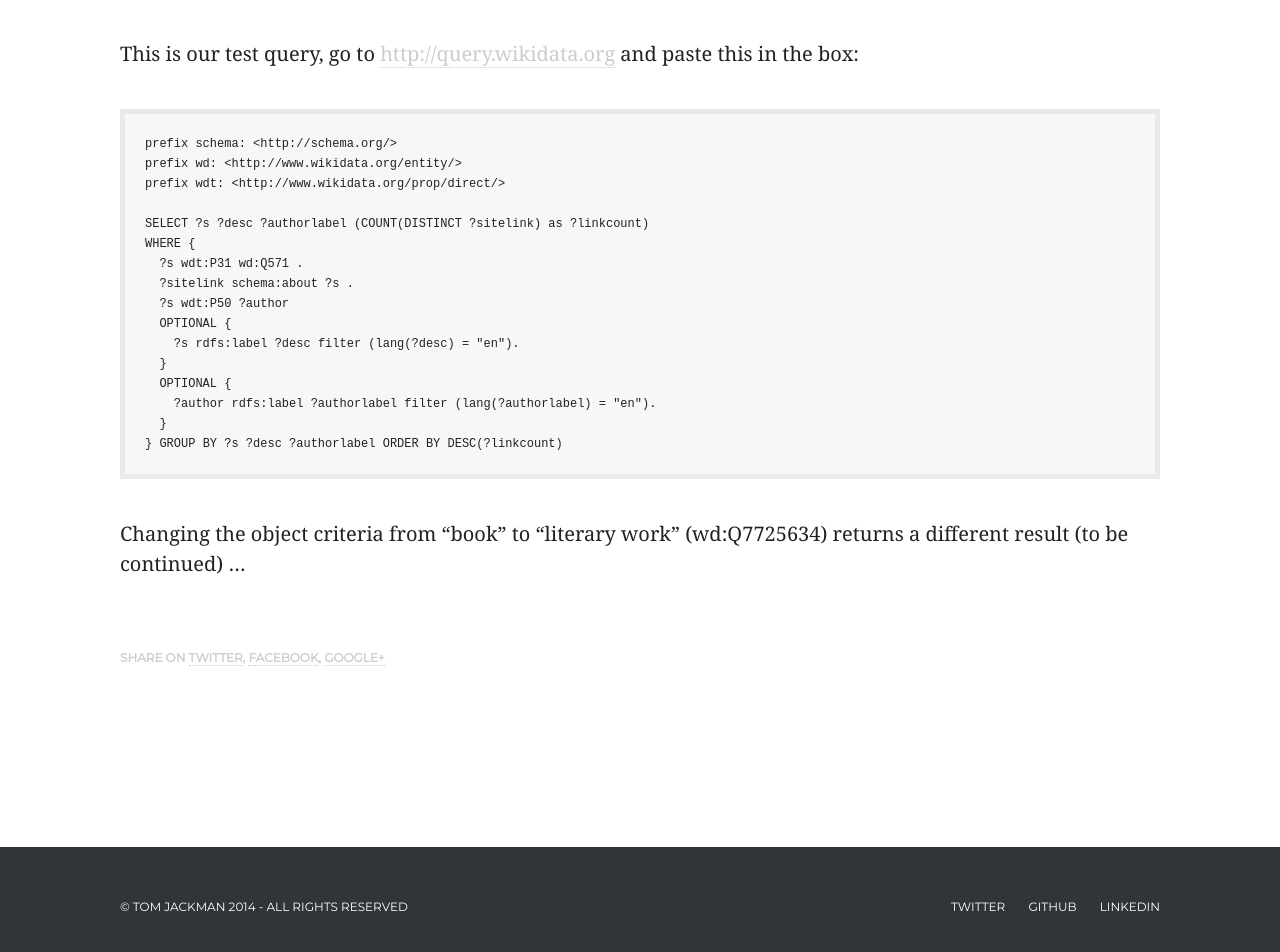
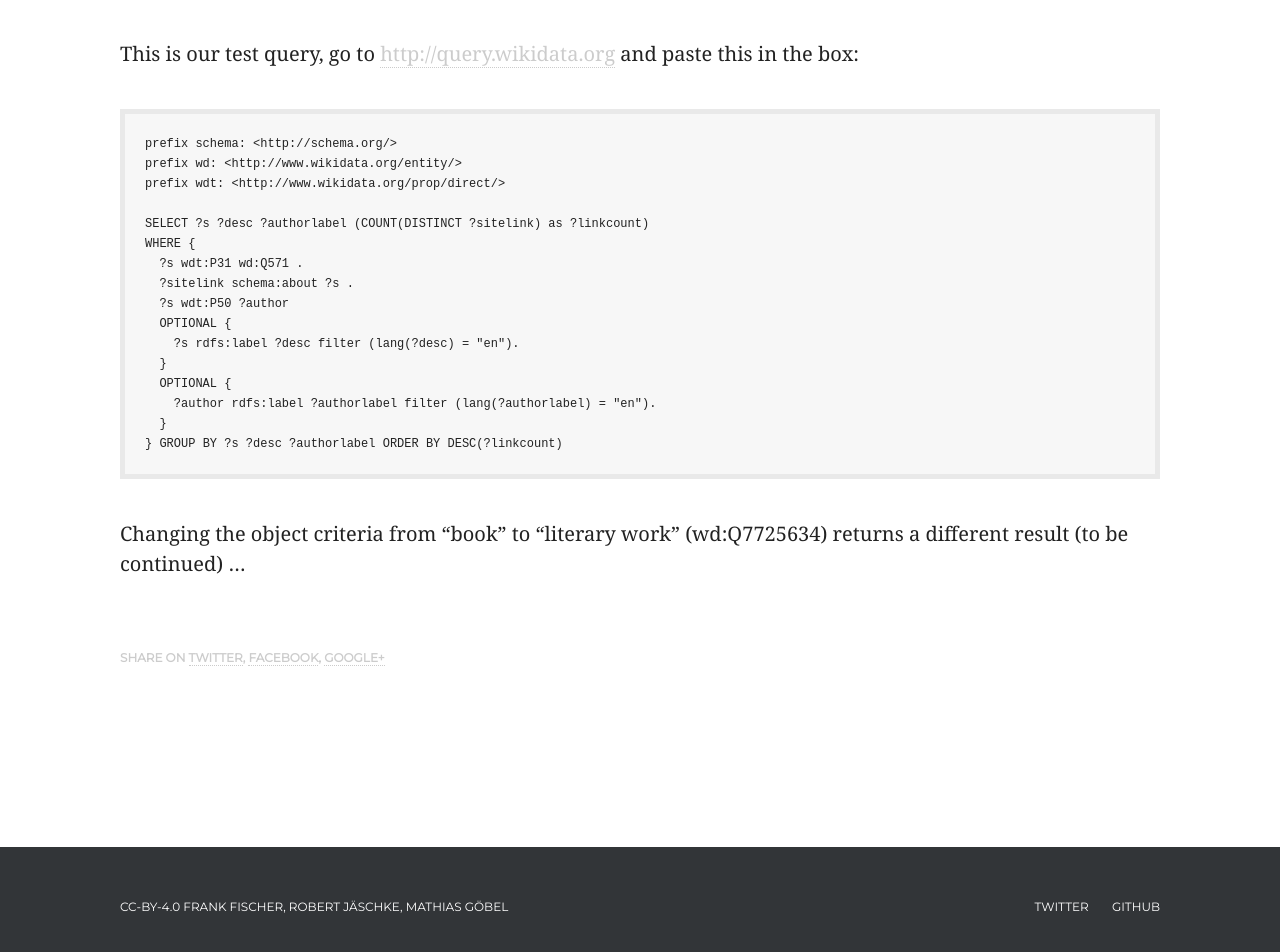
Before and after one commit to weltliteratur/blog, a Jekyll site: the page built from _posts/2016-02-18-Some-Preparations.markdown, in a window 1280 px wide. Shown: the part 398-1350 px from the top of the page. Built offline with Jekyll 4.4.1, drawn with Linux system fonts in a browser that asks for light colours; some web fonts are replaced.

Commit message:
customized footer

```diff
--- a/_includes/footer.html
+++ b/_includes/footer.html
@@ -6,12 +6,12 @@
 
         <div class="wrapper">
 
-            <p class="copy">&copy; Tom Jackman 2014 - All Rights Reserved</p>
+            <p class="copy">cc-by-4.0 Frank Fischer, Robert Jäschke, Mathias Göbel</p>
 
             <ul class="social">
-                <li><a href="#">Twitter</a></li>
-                <li><a href="#">GitHub</a></li>
-                <li><a href="#">LinkedIn</a></li>
+                <li><a href="https://twitter.com/search?q=%23weltliteratur">Twitter</a></li>
+                <li><a href="https://github.com/weltliteratur/blog/">GitHub</a></li>
+
             </ul>
 
         </div>
```
